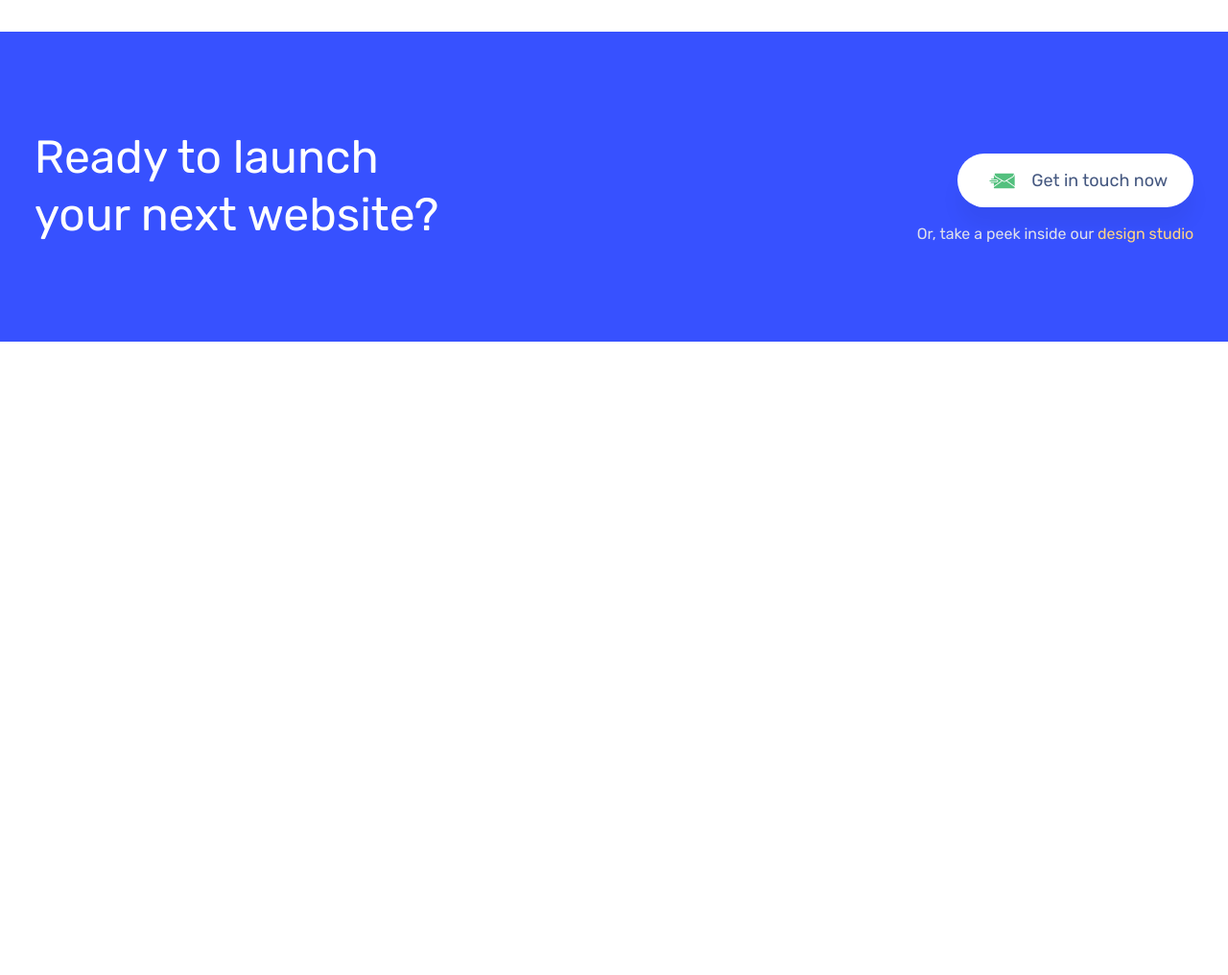
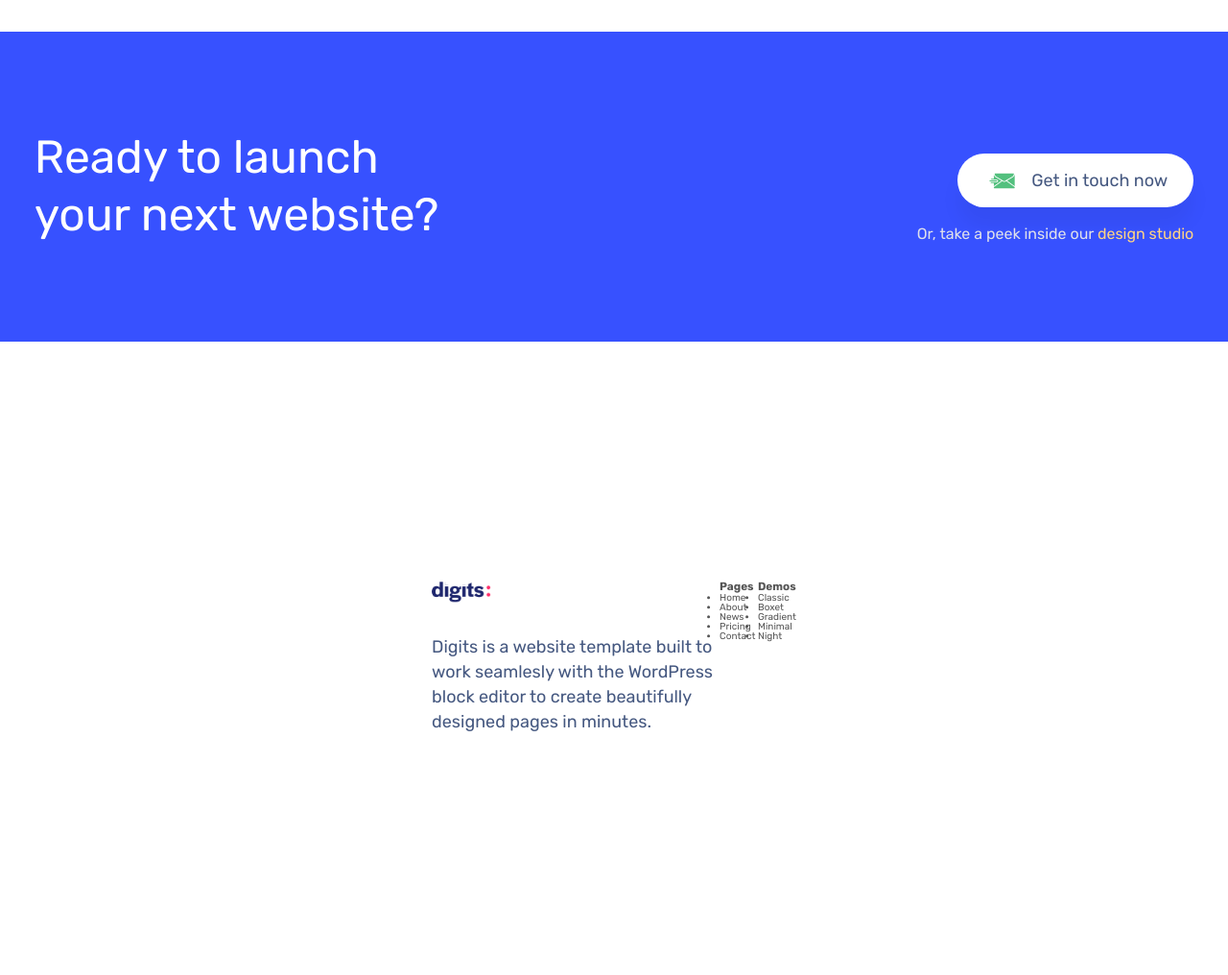
Before and after one commit to HAYVENO/ProjectX, a plain HTML site: page index.html in a window 1280 px wide. Shown: the part 3980-4996 px from the top of the page at 96% size. Before the commit the page ends 4336 px from the top, so only its background shows below. Drawn offline with Linux system fonts and the light colour scheme.

Commit message:
header nav named

```diff
--- a/index.html
+++ b/index.html
@@ -18,7 +18,7 @@
       <a href="#">
         <img src="img/logo@2x.png" alt="digit logo" class="logo" />
       </a>
-      <nav>
+      <nav class="header-nav">
         <ul class="nav-list">
           <li class="page-link"><a href="#" class="link">SweetHome</a></li>
           <li class="page-link"><a href="#" class="link">Products</a></li>
@@ -289,7 +289,40 @@
           </div>
         </div>
       </section>
-      <section class="section-footer"></section>
     </main>
+
+    <section class="section-footer">
+      <div class="footer-container">
+        <div class="logo-column">
+          <img src="img/logo@2x.png" alt="Digits logo" class="footer-logo" />
+          <p>
+            Digits is a website template built to work seamlesly with the
+            WordPress block editor to create beautifully designed pages in
+            minutes.
+          </p>
+        </div>
+        <nav class="pages-column">
+          <h3 class="heading-tertiary">Pages</h3>
+          <ul class="footer-nav">
+            <li class="footer-link">Home</li>
+            <li class="footer-link">About</li>
+            <li class="footer-link">News</li>
+            <li class="footer-link">Pricing</li>
+            <li class="footer-link">Contact</li>
+          </ul>
+        </nav>
+        <nav class="demos-column">
+          <h3 class="heading-tertiary">Demos</h3>
+          <ul class="footer-nav">
+            <li class="footer-link">Classic</li>
+            <li class="footer-link">Boxet</li>
+            <li class="footer-link">Gradient</li>
+            <li class="footer-link">Minimal</li>
+            <li class="footer-link">Night</li>
+          </ul>
+        </nav>
+        <div class="resources-column"></div>
+      </div>
+    </section>
   </body>
 </html>
--- a/style.css
+++ b/style.css
@@ -44,7 +44,7 @@ body {
   margin-top: 8px;
 }
 
-nav {
+.header-nav {
   display: flex;
   align-items: center;
   justify-content: space-between;
@@ -567,8 +567,34 @@ span.nav-arrow {
 
 .section-footer {
   background: #fff;
+  position: relative;
+  width: 100%;
+  height: 66rem;
 }
 
 .footer-container {
+  position: absolute;
   display: grid;
+  grid-template-columns: auto 1fr 1fr auto;
+
+  top: 50%;
+  left: 50%;
+  transform: translate(-50%, -50%);
 }
+
+.footer-logo {
+  width: 60.73px;
+  height: auto;
+
+  margin-bottom: 3.2rem;
+}
+
+.logo-column p {
+  font-weight: 400;
+  font-size: 18px;
+  line-height: 145%;
+  /* or 26px */
+  width: 30rem;
+
+  color: #455880;
+}
```
